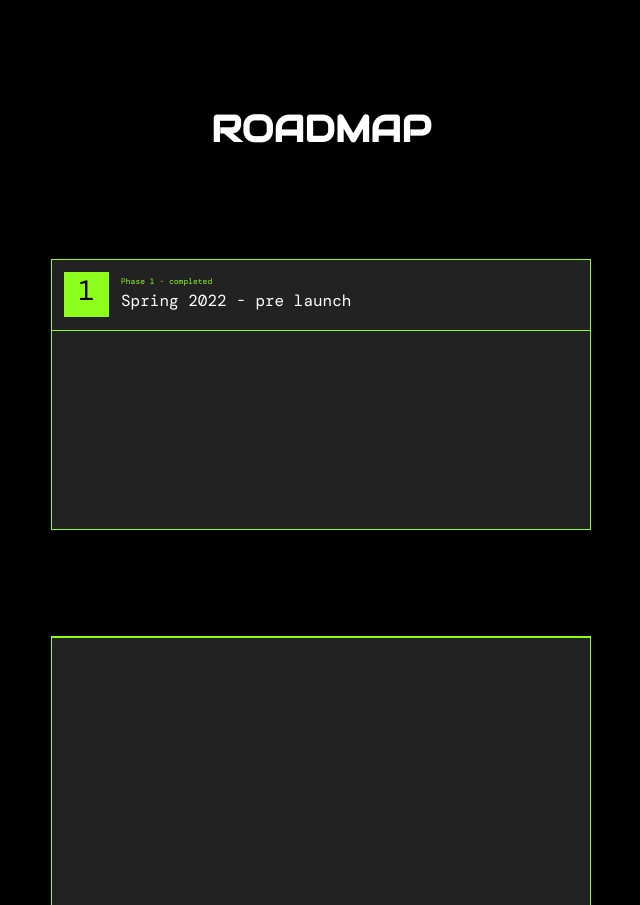
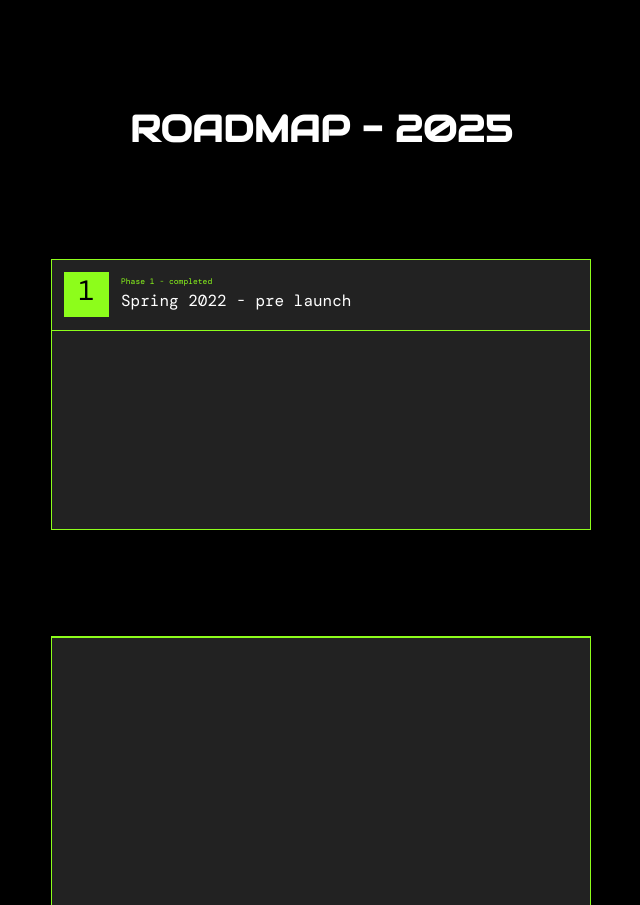
Before and after one commit to yuliia8olefirenko/test, a plain HTML site: page index.html in a window 1280 px wide. Shown: the part 3493-4398 px from the top of the page, without its empty margins (319-959 px from the left). Drawn offline with nearby package versions, Linux system fonts and the light colour scheme.

Commit message:
Change title

```diff
--- a/index.html
+++ b/index.html
@@ -136,7 +136,7 @@
         </section>
         <div class="block_img"><img src="img/block_img.png" alt=""></div>
         <section class="roadmap">
-            <h4>ROADMAP</h4>
+            <h4>ROADMAP - 2025</h4>
             <div class="phase">
                 <div class="period">
                     <div class="number">1</div>
```
